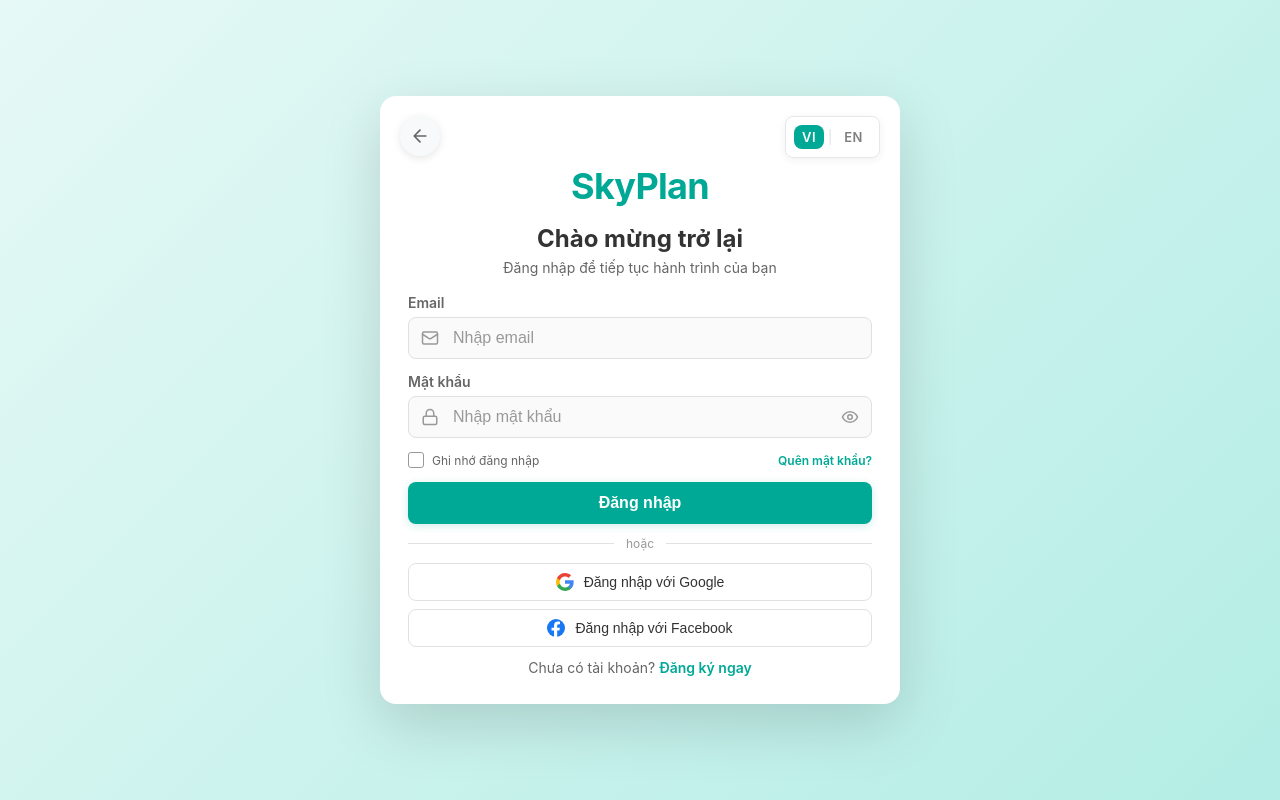
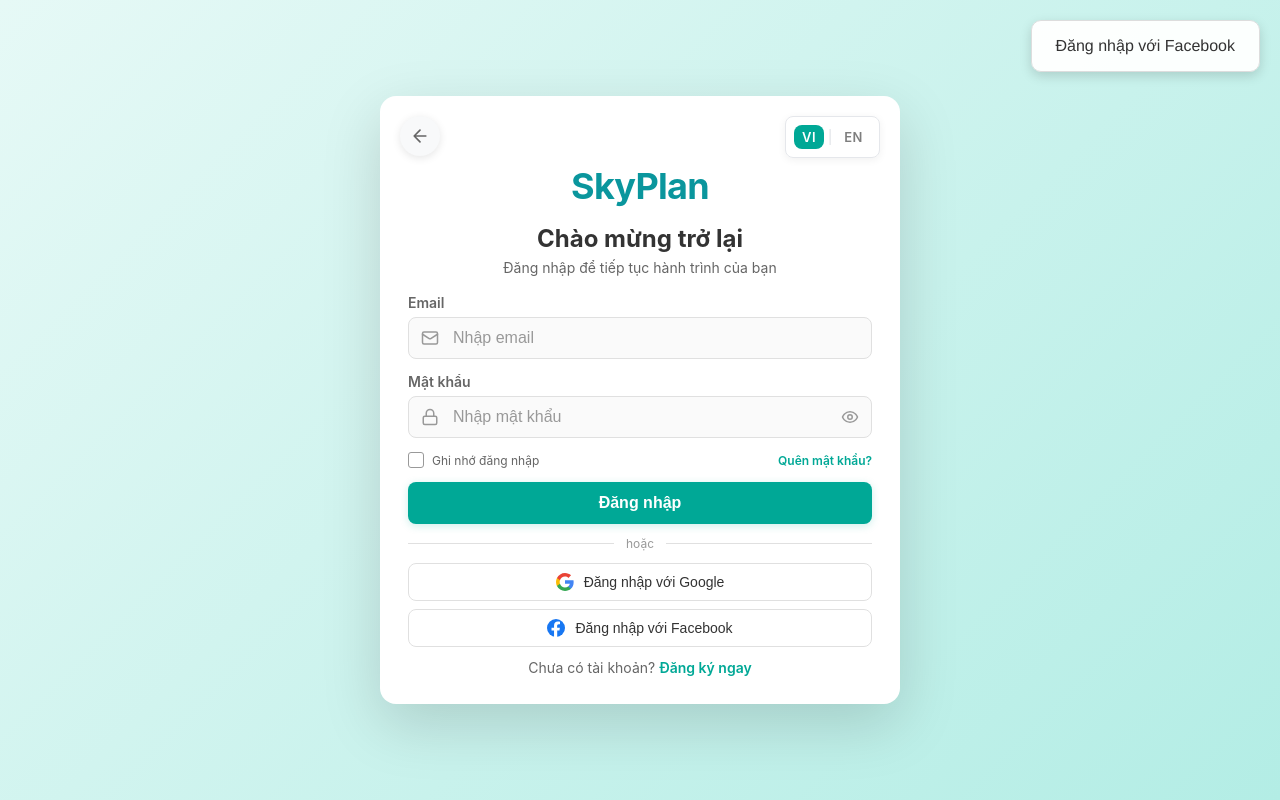
Before and after one commit to MNfine/Website-SkyPlan, a plain HTML site: page frontend/login.html in a window 1280 px wide. Both pictures are taken after a click on the button "Đăng nhập với Facebook". Drawn offline with Linux system fonts and the light colour scheme.

Commit message:
feat(login): update UI color (#0A969D) + add toast success + link to register

```diff
--- a/frontend/assets/scripts/login.js
+++ b/frontend/assets/scripts/login.js
@@ -60,6 +60,36 @@
     });
   }
 
+  /* Custom notification toast updated styling */
+  function showCustomNotification(message) {
+    const toast = document.createElement('div');
+    toast.classList.add('toast');
+    toast.style.position = 'fixed';
+    toast.style.top = '20px';
+    toast.style.right = '20px';
+    toast.style.backgroundColor = 'rgba(255, 255, 255, 0.95)';
+    toast.style.color = '#333';
+    toast.style.padding = '16px 24px';
+    toast.style.borderRadius = '10px';
+    toast.style.border = '1px solid #ddd';
+    toast.style.boxShadow = '0 4px 12px rgba(0, 0, 0, 0.15)';
+    toast.style.fontFamily = 'Helvetica, Arial, sans-serif';
+    toast.style.fontSize = '16px';
+    toast.style.zIndex = '9999';
+    toast.style.opacity = '1';
+    toast.style.transition = 'opacity 0.6s ease';
+    toast.innerText = message;
+    document.body.appendChild(toast);
+    setTimeout(() => { toast.style.opacity = '0'; }, 3000);
+    setTimeout(() => { document.body.removeChild(toast); }, 3600);
+  }
+
+  /* Get current language */
+  function getCurrentLanguage() {
+    const activeLangElem = document.querySelector('.lang-option.active');
+    return activeLangElem ? activeLangElem.getAttribute('data-lang') : 'vi';
+  }
+
   /* Form submit */
   if (form && emailInput && passwordInput) {
     form.addEventListener('submit', (e) => {
@@ -90,7 +120,8 @@
       if (hasError) return;
 
       console.log('Login successful:', { email, password, remember });
-      alert('Đăng nhập thành công!\n\nEmail: ' + email);
+      const lang = getCurrentLanguage();
+      lang === 'en' ? showCustomNotification('Login successful!') : showCustomNotification('Đăng nhập thành công!');
     });
   }
 
@@ -105,14 +136,16 @@
   /* Social buttons */
   if (btnGoogle) {
     btnGoogle.addEventListener('click', () => {
-      alert('Đăng nhập với Google');
+      const langGoogle = getCurrentLanguage();
+      langGoogle === 'en' ? showCustomNotification('Login with Google') : showCustomNotification('Đăng nhập với Google');
       console.log('Google login clicked');
     });
   }
 
   if (btnFacebook) {
     btnFacebook.addEventListener('click', () => {
-      alert('Đăng nhập với Facebook');
+      const langFb = getCurrentLanguage();
+      langFb === 'en' ? showCustomNotification('Login with Facebook') : showCustomNotification('Đăng nhập với Facebook');
       console.log('Facebook login clicked');
     });
   }
--- a/frontend/assets/styles/login.css
+++ b/frontend/assets/styles/login.css
@@ -165,6 +165,11 @@
     color: var(--skyplan-primary);
     margin: 0;
   }
+
+  /* Override logo text color for SkyPlan */
+.logo-text {
+    color: #0A969D !important;
+}
 
   .page-title {
     font-size: 1.5rem;
--- a/frontend/login.html
+++ b/frontend/login.html
@@ -16,7 +16,6 @@
     <!-- Translations -->
     <script src="./assets/scripts/index_translations.js"></script>
     <script src="./assets/scripts/login_translations.js" defer></script>
-
   </head>
 
   <body>
@@ -95,9 +94,7 @@
                   stroke-linejoin="round"
                 >
                   <rect x="2" y="4" width="20" height="16" rx="2" />
-                  <path
-                    d="m22 7-8.97 5.7a1.94 1.94 0 0 1-2.06 0L2 7"
-                  />
+                  <path d="m22 7-8.97 5.7a1.94 1.94 0 0 1-2.06 0L2 7" />
                 </svg>
               </div>
               <input
@@ -159,9 +156,7 @@
                   stroke-linecap="round"
                   stroke-linejoin="round"
                 >
-                  <path
-                    d="M2 12s3-7 10-7 10 7 10 7-3 7-10 7-10-7-10-7Z"
-                  />
+                  <path d="M2 12s3-7 10-7 10 7 10 7-3 7-10 7-10-7-10-7Z" />
                   <circle cx="12" cy="12" r="3" />
                 </svg>
               </button>
@@ -249,7 +244,10 @@
             <span class="switch-page-text" data-i18n="login.noAccount"
               >Chưa có tài khoản?
             </span>
-            <a href="#" class="switch-page-link" data-i18n="login.signupNow"
+            <a
+              href="register.html"
+              class="switch-page-link"
+              data-i18n="login.signupNow"
               >Đăng ký ngay</a
             >
           </div>
```
